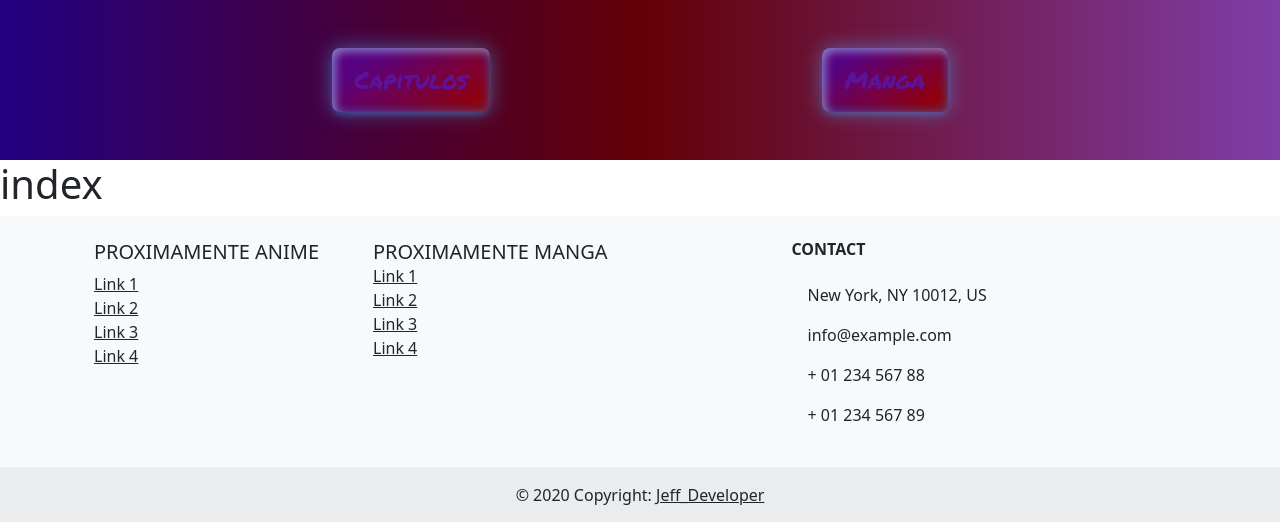
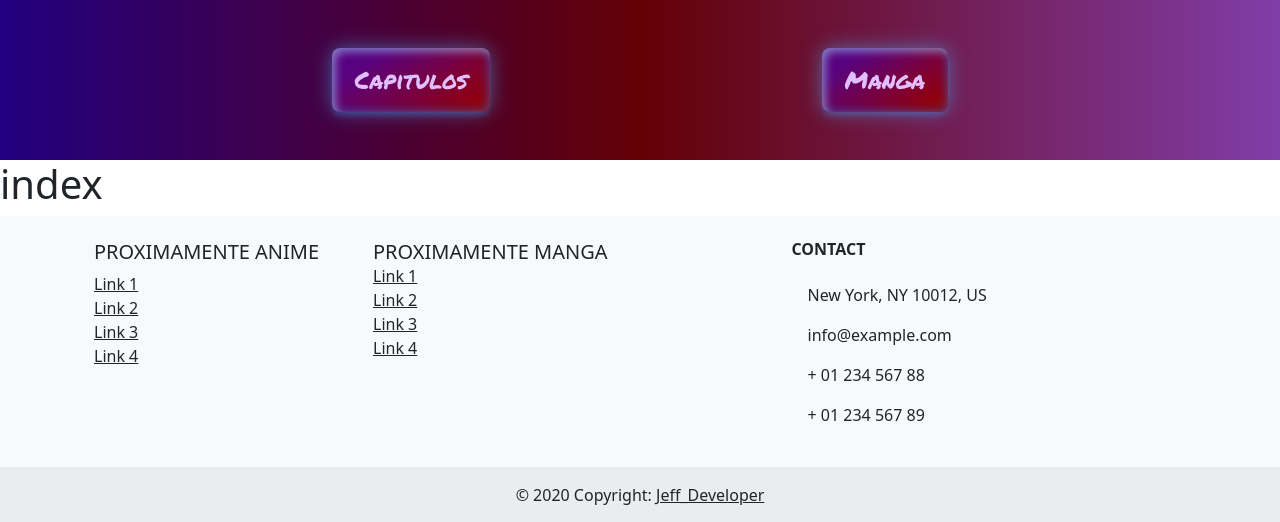
Before and after one commit to HaiDekimasu/Samuray-x-python, a Django app: page / in a window 1280 px wide. Shown: the top 522 px of the page. Run offline with Django 3.2, Linux system fonts and the light colour scheme.

Commit message:
modified:   static/styles/styles.css

```diff
--- a/static/styles/styles.css
+++ b/static/styles/styles.css
@@ -66,7 +66,7 @@ a{
 /*BOTONES___________________________________________________________________________*/
 .botonnav {
     text-decoration: none;
-    color: #5c139c;
+    color: #e1bfff;
     cursor: pointer;
     font-size: x-large;
     font-family: 'Permanent Marker', cursive;
```
